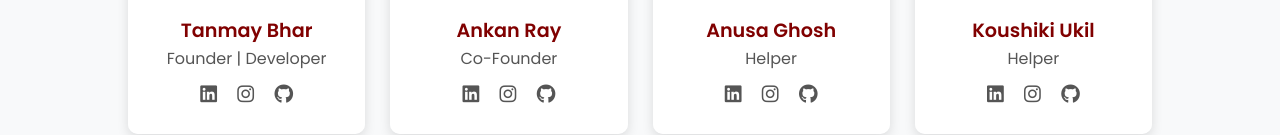
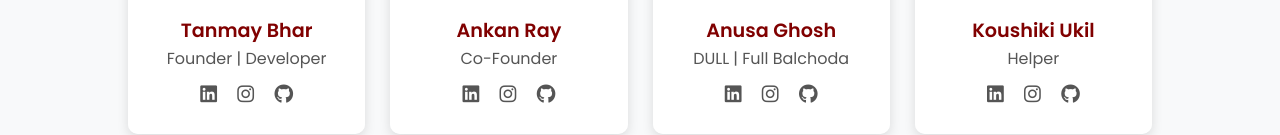
Before and after one commit to Tanmaybhar7/MyTarakeswar1, a plain HTML site: page about.html in a window 1280 px wide. Shown: the part 1602-1737 px from the top of the page. Drawn offline with Linux system fonts and the light colour scheme.

Commit message:
Update about.html

```diff
--- a/about.html
+++ b/about.html
@@ -99,7 +99,7 @@
       <div class="member">
         <img src="\images\Anusa.jpg" alt="">
         <h3>Anusa Ghosh</h3>
-        <p>Helper</p>
+        <p>DULL | Full Balchoda</p>
         <div class="socials">
           <a href="#"><i class="fab fa-linkedin"></i></a>
           <a href="#"><i class="fab fa-instagram"></i></a>
```
